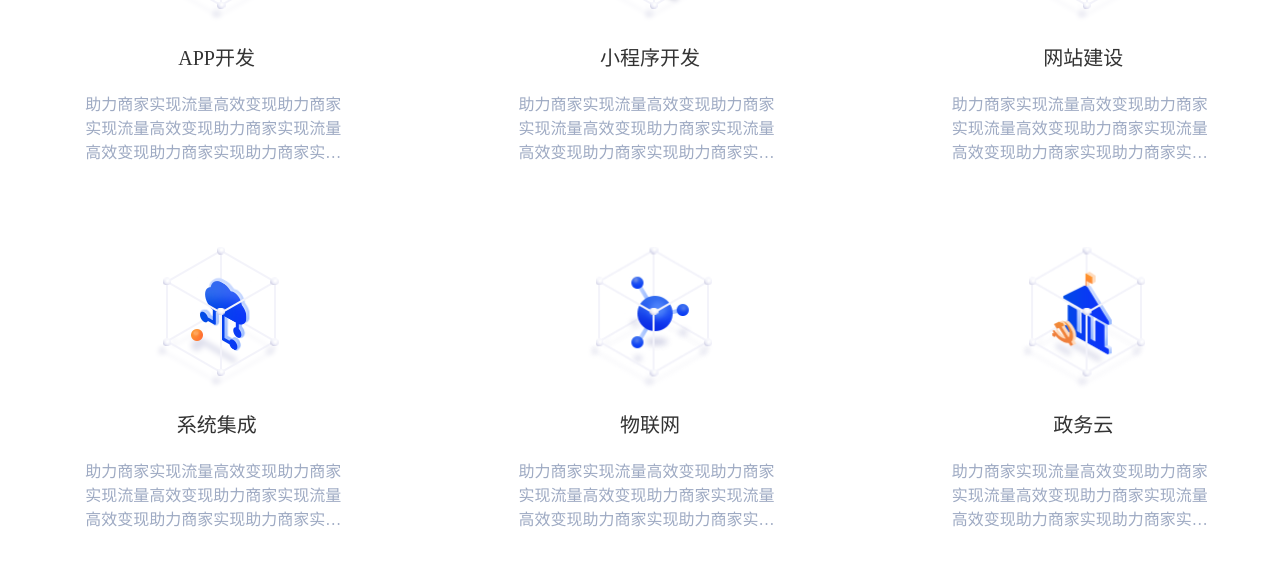
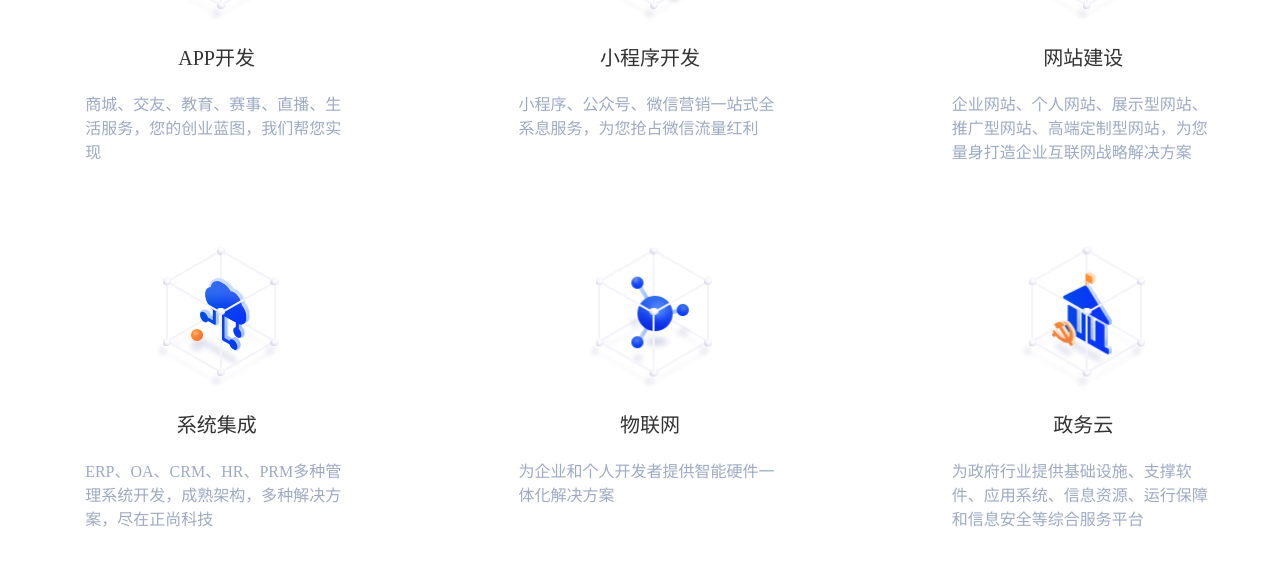
Before and after one commit to ZhangBarry825/zhengshang-website, a Vue app: page /#/ in a window 1280 px wide. Shown: the part 1270-1850 px from the top of the page. Built offline with nearby package versions, Linux system fonts and the light colour scheme; no server answers; what vue-animate-number, vue-baidu-map would draw is missing.

Commit message:
solve problems

```diff
--- a/public/MockData.js
+++ b/public/MockData.js
@@ -5,32 +5,32 @@ export const homePageData = {
         {
             img: require('../src/assets/images/hs1.png'),
             title: 'APP开发',
-            description: '助力商家实现流量高效变现助力商家实现流量高效变现助力商家实现流量高效变现助力商家实现助力商家实现流量高效变现助力商家实现流量高效变现助力商家实现流量高效变现助力商家实现'
+            description: '商城、交友、教育、赛事、直播、生活服务，您的创业蓝图，我们帮您实现'
         },
         {
             img: require('../src/assets/images/hs2.png'),
             title: '小程序开发',
-            description: '助力商家实现流量高效变现助力商家实现流量高效变现助力商家实现流量高效变现助力商家实现助力商家实现流量高效变现助力商家实现流量高效变现助力商家实现流量高效变现助力商家实现'
+            description: '小程序、公众号、微信营销一站式全系息服务，为您抢占微信流量红利'
         },
         {
             img: require('../src/assets/images/hs3.png'),
             title: '网站建设',
-            description: '助力商家实现流量高效变现助力商家实现流量高效变现助力商家实现流量高效变现助力商家实现助力商家实现流量高效变现助力商家实现流量高效变现助力商家实现流量高效变现助力商家实现'
+            description: '企业网站、个人网站、展示型网站、推广型网站、高端定制型网站，为您量身打造企业互联网战略解决方案'
         },
         {
             img: require('../src/assets/images/hs4.png'),
             title: '系统集成',
-            description: '助力商家实现流量高效变现助力商家实现流量高效变现助力商家实现流量高效变现助力商家实现助力商家实现流量高效变现助力商家实现流量高效变现助力商家实现流量高效变现助力商家实现'
+            description: 'ERP、OA、CRM、HR、PRM多种管理系统开发，成熟架构，多种解决方案，尽在正尚科技'
         },
         {
             img: require('../src/assets/images/hs5.png'),
             title: '物联网',
-            description: '助力商家实现流量高效变现助力商家实现流量高效变现助力商家实现流量高效变现助力商家实现助力商家实现流量高效变现助力商家实现流量高效变现助力商家实现流量高效变现助力商家实现'
+            description: '为企业和个人开发者提供智能硬件一体化解决方案'
         },
         {
             img: require('../src/assets/images/hs6.png'),
             title: '政务云',
-            description: '助力商家实现流量高效变现助力商家实现流量高效变现助力商家实现流量高效变现助力商家实现助力商家实现流量高效变现助力商家实现流量高效变现助力商家实现流量高效变现助力商家实现'
+            description: '为政府行业提供基础设施、支撑软件、应用系统、信息资源、运行保障和信息安全等综合服务平台'
         }
     ],
     //我们的优势
--- a/src/utils/request.js
+++ b/src/utils/request.js
@@ -3,7 +3,7 @@ import qs from 'qs'
 import { MessageBox, Message } from 'element-ui'
 
 const service = axios.create({
-    baseURL: 'http://top.zhengshangwl.com', // url = base url + request url
+    baseURL: 'https://www.zhengshangwl.com', // url = base url + request url
     // withCredentials: true, // send cookies when cross-domain requests
     timeout: 10000 // request timeout
 })
--- a/src/views/Home.vue
+++ b/src/views/Home.vue
@@ -256,7 +256,7 @@
             let that = this
             this.swiper.slideTo(1, 1000, false)
             //咨询弹窗 30s
-            // this.alertDialog()
+            this.alertDialog()
 
             that.$ami('.active-item1', 0, 'top', '0%', 1, true, () => {
                 //console.log('123')
@@ -357,7 +357,7 @@
                     .line2 {
                         margin-top: 49px;
                         margin-bottom: 115px;
-                        font-size: 18px;
+                        font-size: 14px;
                         color: rgba(255, 255, 255, 1);
                         max-width: 600px;
                         line-height: 1.8;
```
